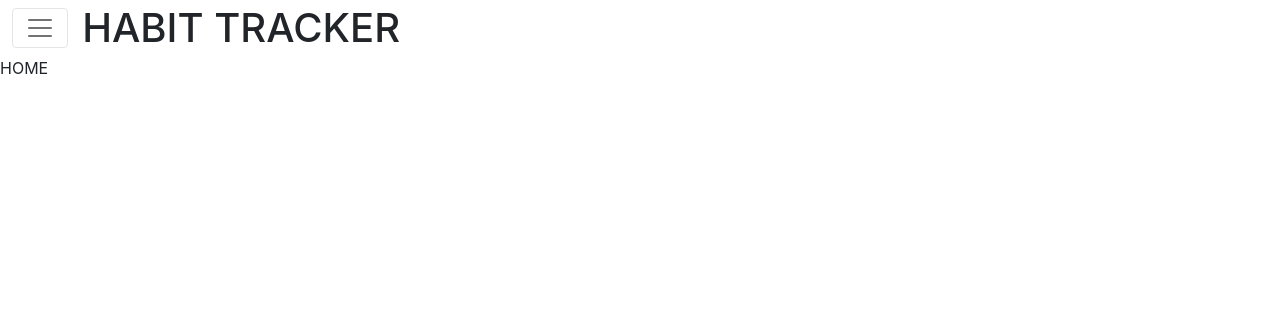
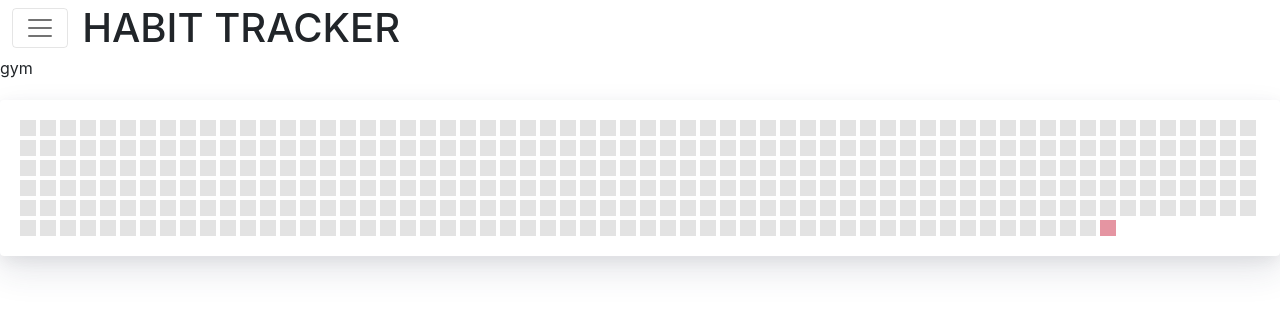
Before and after one commit to Emilykidd3/habit-tracker, a React (Create React App) app in the folder client/: page / in a window 1280 px wide. Shown: the top 310 px of the page. Built offline with nearby package versions, Linux system fonts and the light colour scheme; the HTML template or start-up script is replaced by a standard one.

Commit message:
added a basic hard coded tracker

```diff
--- a/client/package.json
+++ b/client/package.json
@@ -8,6 +8,7 @@
     "@testing-library/react": "^11.2.7",
     "@testing-library/user-event": "^12.8.3",
     "bootstrap": "^5.0.1",
+    "moment": "^2.29.1",
     "react": "^17.0.2",
     "react-dom": "^17.0.2",
     "react-router-dom": "^5.2.0",
--- a/client/src/App.css
+++ b/client/src/App.css
@@ -1,38 +1,20 @@
-.App {
-  text-align: center;
+.days {
+  display: grid;
+  grid-gap: 4px;
+  margin: 20px 0;
+  padding: 20px;
+  background-color: white;
+  border-radius: 4px;
+  grid-template-columns: repeat(auto-fill, 16px);
+  box-shadow: 0 15px 35px 0 rgba(42, 51, 83, 0.12),
+    0 5px 15px rgba(0, 0, 0, 0.06);
 }
 
-.App-logo {
-  height: 40vmin;
-  pointer-events: none;
+.day {
+  height: 16px;
+  background-color: rgb(227, 227, 227);
 }
 
-@media (prefers-reduced-motion: no-preference) {
-  .App-logo {
-    animation: App-logo-spin infinite 20s linear;
-  }
+.day--active {
+  background-color: rgb(229, 149, 162);
 }
-
-.App-header {
-  background-color: #282c34;
-  min-height: 100vh;
-  display: flex;
-  flex-direction: column;
-  align-items: center;
-  justify-content: center;
-  font-size: calc(10px + 2vmin);
-  color: white;
-}
-
-.App-link {
-  color: #61dafb;
-}
-
-@keyframes App-logo-spin {
-  from {
-    transform: rotate(0deg);
-  }
-  to {
-    transform: rotate(360deg);
-  }
-}
--- a/client/src/pages/Home.js
+++ b/client/src/pages/Home.js
@@ -1,9 +1,25 @@
 import React from 'react';
+import moment from 'moment'
 
 const Home = () => {
+    const habit = {name: 'gym', days: ["2021-05-25", "2021-05-26", "2021-05-27"]}
+
+    let daysRecorded = habit.days;
+    let dayGrids = [];
+    for (let i = 0; i < 365; i++) {
+        let dayGridDate = moment().subtract(i, 'days').format("YYYY-MM-D");
+        if (dayGridDate.toString() === daysRecorded[daysRecorded.length - 1]) {
+            dayGrids.unshift(<div className="day day--active" kay={i} />);
+        } else {
+            dayGrids.unshift(<div className="day" kay={i} />);
+        }
+    }
     return(
         <div>
-            HOME
+            <div>
+                <p>{habit.name}</p>
+            </div>
+            <div className="days">{dayGrids}</div>
         </div>
     )
 }
```
Also changed, not shown: 1 other file (tests, documents, lock files or other folders).
